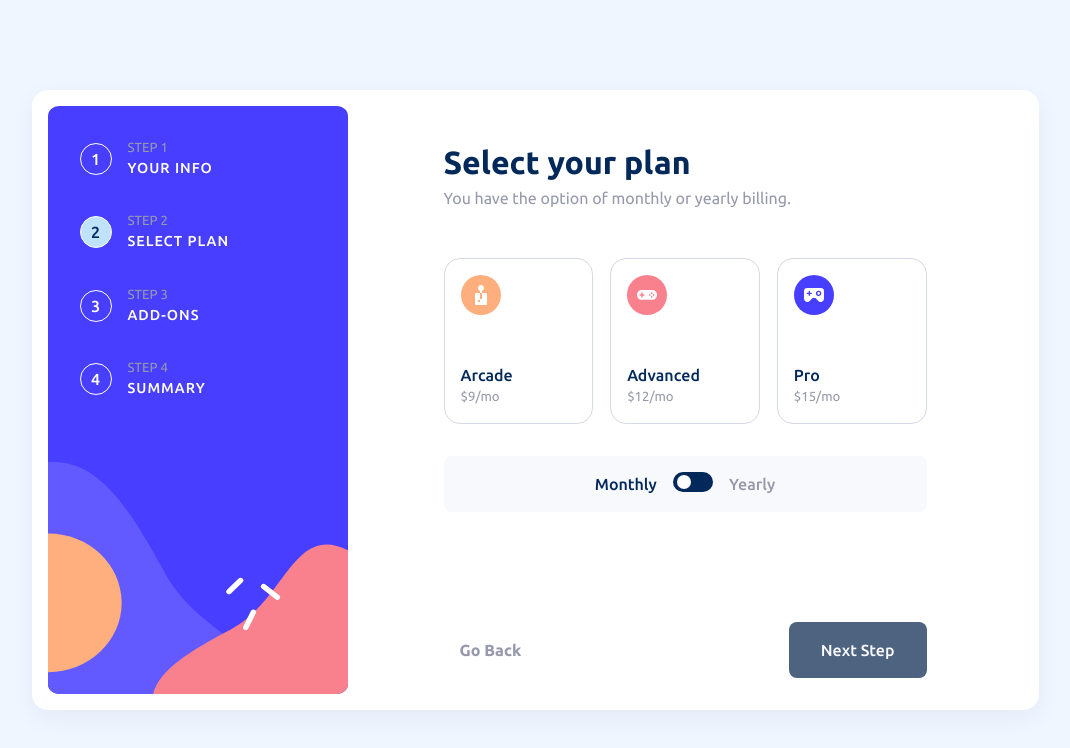
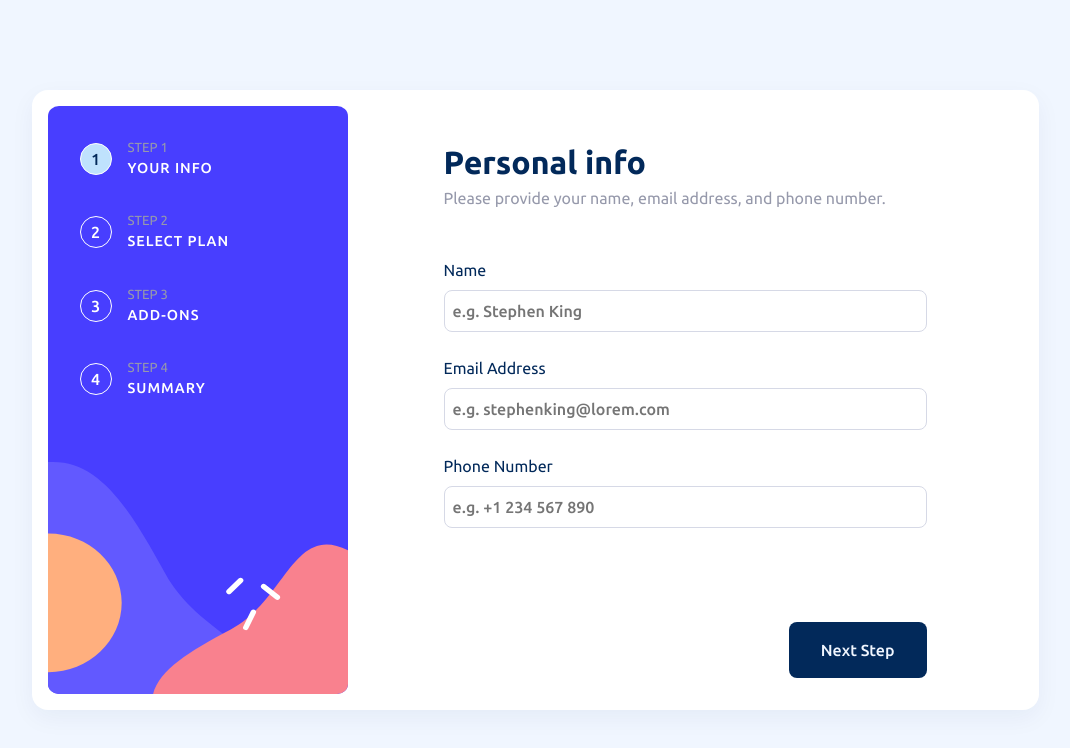
Before and after one commit to MorganGray28/multi-step-form-frontendmentor, a React (Vite) app: page / in a window 1280 px wide. Shown: the top 748 px of the page, without its empty margins (105-1175 px from the left). Built offline with nearby package versions, Linux system fonts and the light colour scheme.

Commit message:
fix initial component render from second form step to first form step

```diff
--- a/src/components/Card.tsx
+++ b/src/components/Card.tsx
@@ -10,7 +10,7 @@ import FinalFormStep from './FinalFormStep';
 
 // TODO: move state from FirstFormStep to Card so we can pass it down as a prop to maintain state when going back;
 function Card() {
-	const [activeStep, setActiveStep] = useState(1);
+	const [activeStep, setActiveStep] = useState(0);
 	const [userData, setUserData] = useState({
 		name: '',
 		email: '',
```
